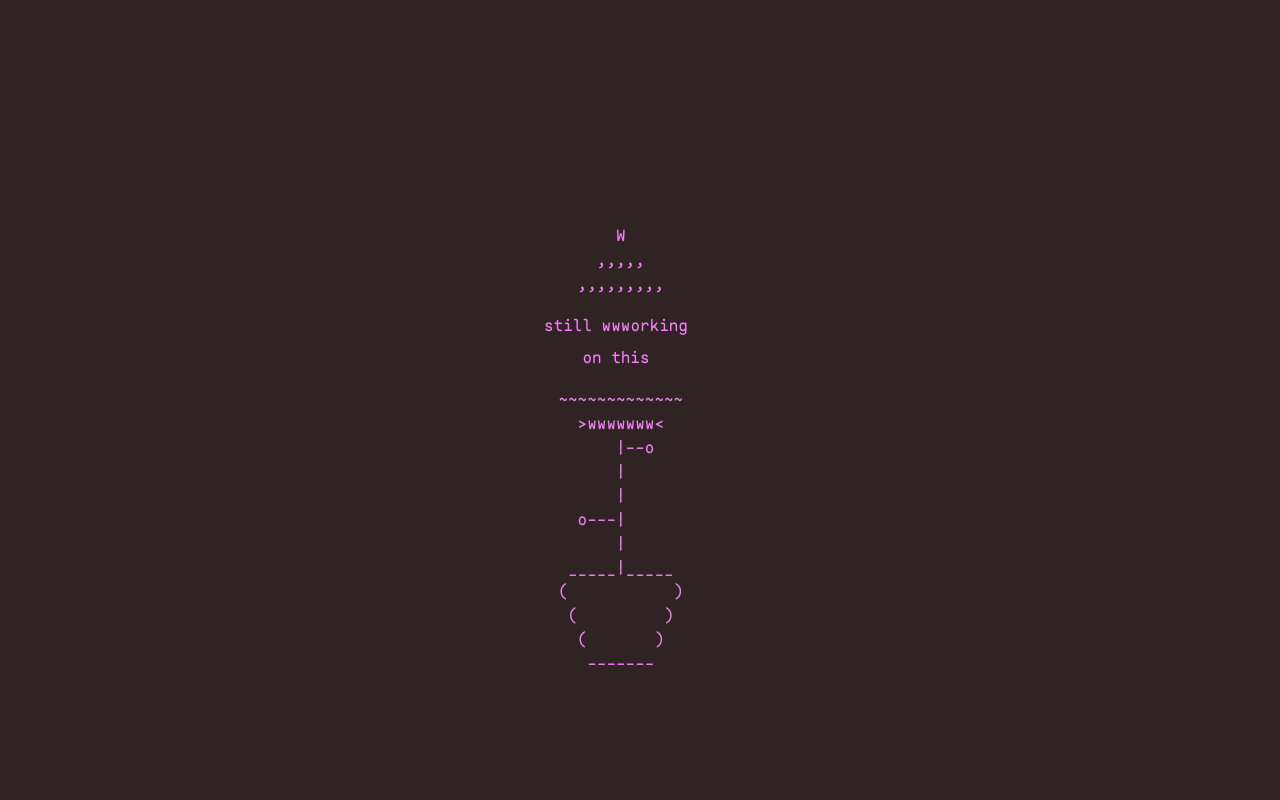
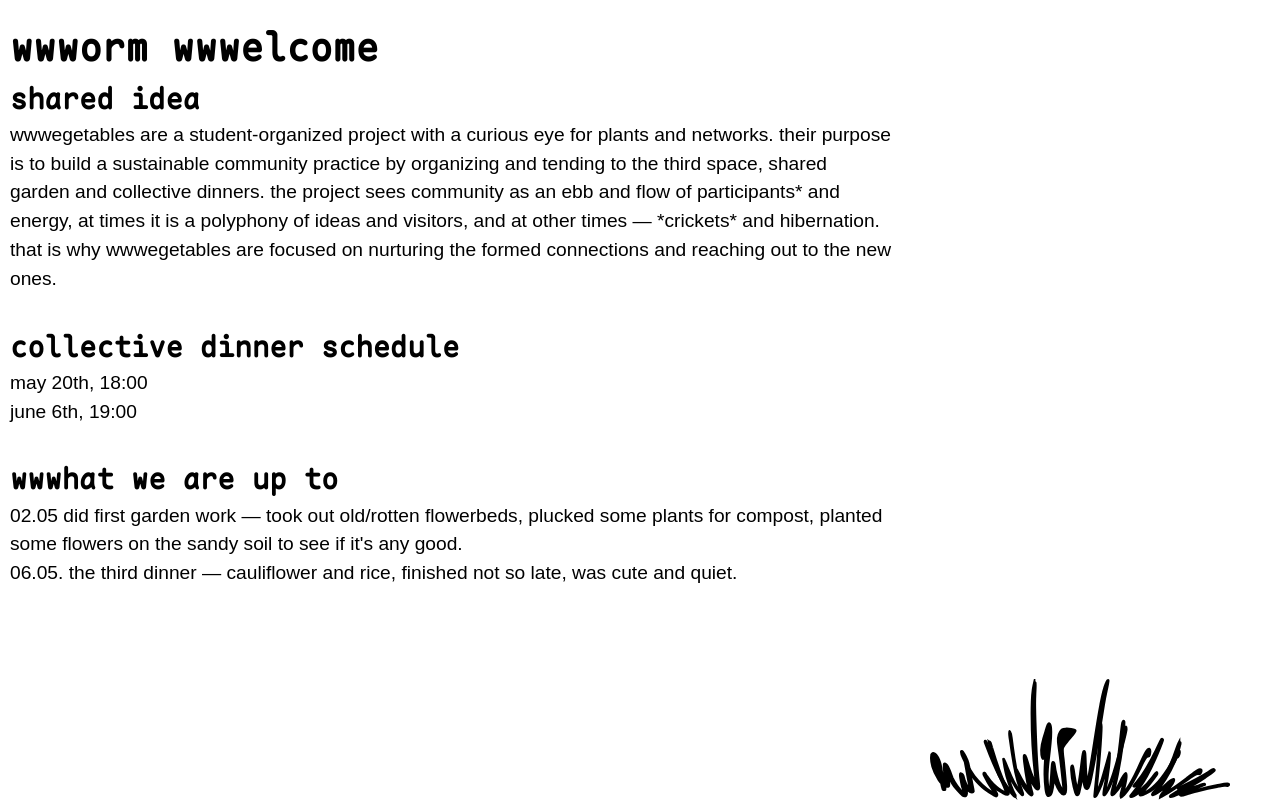
Before and after one commit to wwwegetables/irl-wwwegetables, a plain HTML site: page index.html in a window 1280 px wide. Drawn offline with nearby package versions, Linux system fonts and the light colour scheme; a web font is replaced by a local one.

Commit message:
sketch of a very basic structure.

```diff
--- a/index.html
+++ b/index.html
@@ -10,6 +10,7 @@
     <title>real wwwweggies</title>
 </head>
 <body>
+    <!--
     <div class="flowerpot">
 <div class="ascii-art">
         W
@@ -29,7 +30,40 @@
     (       )
      -------
 </div>
- </div>
+ </div> -->
+<h1>wwworm wwwelcome</h1>
+ <section id="project">
+    <h2>shared idea</h2>
+    <p class="project-description">wwwegetables are a student-organized project with a curious eye for plants and networks. their purpose is to build a sustainable community practice by organizing and tending to the third space, shared garden and collective dinners. the project sees community as an ebb and flow of participants* and energy, at times it is a polyphony of ideas and visitors, and at other times — *crickets* and hibernation. that is why wwwegetables are focused on nurturing the formed connections and reaching out to the new ones.
+</p>
+ </section>
+ <section id="dinners">
+    <h2>collective dinner schedule</h2>
+    <ul>
+        <li>
+            may 20th, 18:00
+        </li>
+        <li>
+            june 6th, 19:00
+        </li>
+    </ul>
+ </section>
+
+ <section id="logs">
+    <h2>wwwhat we are up to</h2>
+      <ul>
+        <li>
+            02.05
+           did first garden work — took out old/rotten flowerbeds, plucked some plants for compost, planted some flowers on the sandy soil to see if it's any good.
+        </li>
+        <li>
+           06.05.
+            the third dinner — cauliflower and rice, finished not so late, was cute and quiet.
+        </li>
+    </ul>
+ </section>
+
+ <img class="wwws" alt="a grass patch made of w's." src="assets/wwws.svg">
 <script src="script.js"></script>
 </body>
 </html>
--- a/styles.css
+++ b/styles.css
@@ -26,6 +26,27 @@
 }
 
 body{
+    margin: 20px 10px;
+}
+
+h2, h1 {
+font-family: var(--mono), monospace;
+}
+
+h1{
+    font-size: clamp(2.2rem, 2.4rem, 2.6rem);
+}
+
+h2{
+    font-size: clamp(1.6rem, 1.8rem, 2rem);
+}
+
+p, li{
+    font-family: var(--mechanik), sans-serif;
+    font-size: clamp(1rem, 1.2rem, 1.4rem);
+}
+
+/*body{
     background-color: rgb(47, 35, 35);
 }
 
@@ -51,4 +72,16 @@ body{
     align-items: baseline;
     line-height: 2rem;
     margin: -10px 0;
+}*/
+
+.wwws{
+    max-width: 300px;
+    position: fixed;
+    bottom: 0;
+    right: 50px;
 }
+
+section{
+    margin-bottom: 2rem;
+    max-width: 70%;
+}
```
Also changed, not shown: assets/wwws.svg (added).
